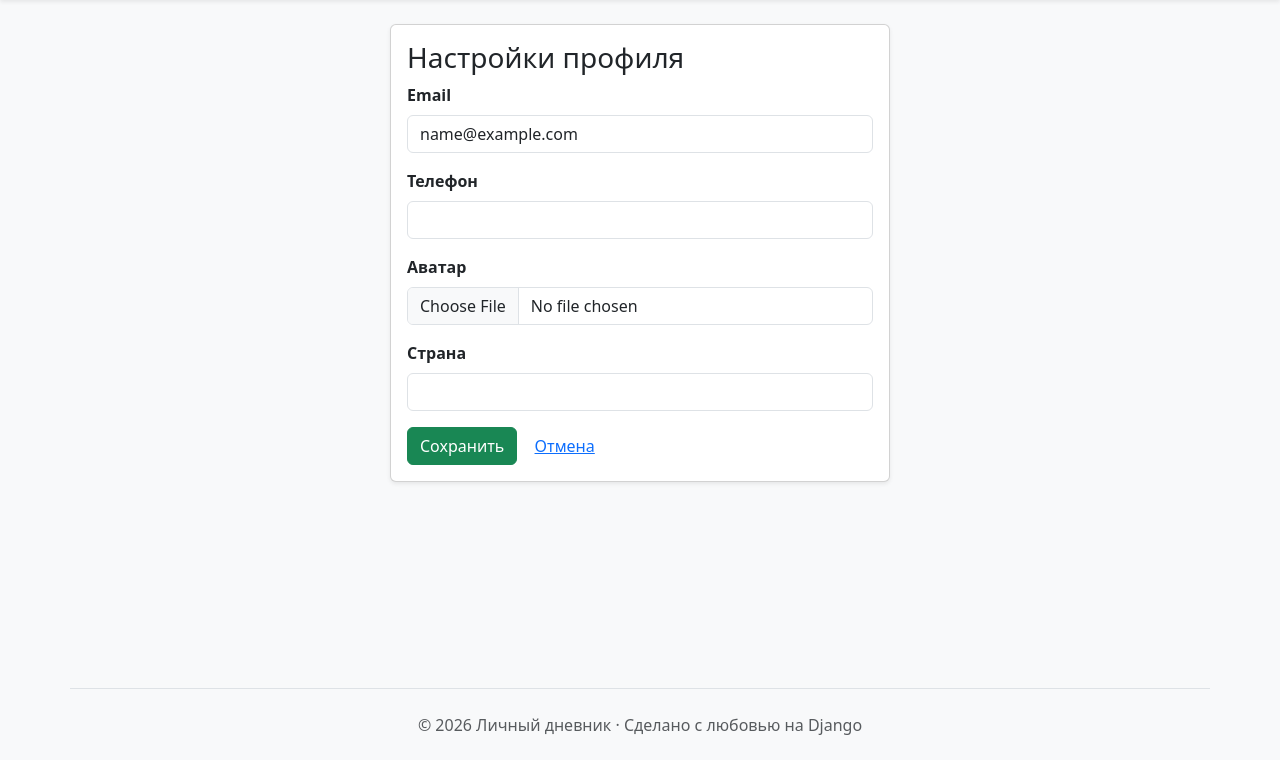
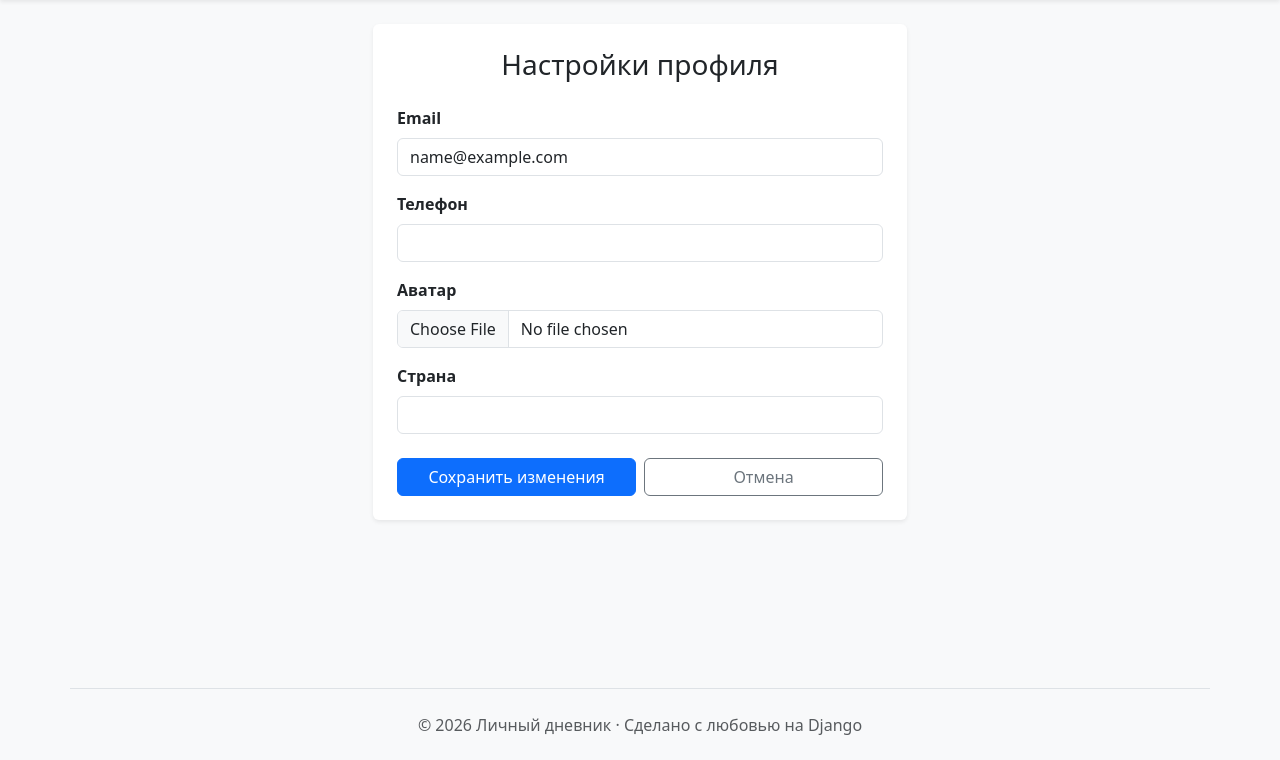
Before and after one commit to natsha014/PersonalDiary, a Django app: page /users/profile/update/ in a window 1280 px wide. Shown: the part 56-816 px from the top of the page. Run offline with Django 5.2, Linux system fonts and the light colour scheme; the visitor is signed in with stand-in values (Sample User, id 1); some libraries are stand-ins or nearby versions.

Commit message:
Fix forms html

```diff
--- a/users/templates/users/user_form.html
+++ b/users/templates/users/user_form.html
@@ -1,8 +1,12 @@
 {% extends 'diary/base.html' %}
+
 {% block content %}
-<div class="card shadow-sm mx-auto" style="max-width: 500px;">
-    <div class="card-body">
-        <h3>Настройки профиля</h3>
+<div class="row justify-content-center mx-0">
+    <div class="col-12 col-md-8 col-lg-6">
+        <div class="card shadow-sm border-0 shadow">
+            <div class="card-body p-3 p-md-4">
+                <h3 class="mb-4 text-center">Настройки профиля</h3>
+
                 <form method="post" enctype="multipart/form-data">
                     {% csrf_token %}
 
@@ -11,12 +15,11 @@
                         <label for="{{ field.id_for_label }}" class="form-label fw-bold">{{ field.label }}</label>
 
                         {% if field.field.widget.input_type == 'file' %}
-                <div class="input-group">
                         <input type="file" name="{{ field.html_name }}"
                                class="form-control" id="{{ field.id_for_label }}">
-                </div>
+
                         {% if field.value %}
-                <div class="form-text text-truncate">
+                        <div class="form-text text-truncate mt-1">
                             Текущий файл: <span class="badge bg-light text-dark border">{{ field.value }}</span>
                         </div>
                         {% endif %}
@@ -35,10 +38,14 @@
                     </div>
                     {% endfor %}
 
-
-            <button type="submit" class="btn btn-success">Сохранить</button>
-            <a href="{% url 'users:profile' %}" class="btn btn-link">Отмена</a>
+                    <div class="mt-4 d-flex flex-column flex-md-row gap-2">
+                        <button type="submit" class="btn btn-primary w-100 w-md-auto">Сохранить изменения</button>
+                        <a href="{% url 'users:profile' %}"
+                           class="btn btn-outline-secondary w-100 w-md-auto text-center">Отмена</a>
+                    </div>
                 </form>
             </div>
         </div>
+    </div>
+</div>
 {% endblock %}
```
Also changed, not shown: diary/templates/diary/note_form.html (+5 -5 lines). Lines whose indentation alone changed are shown as unchanged.
